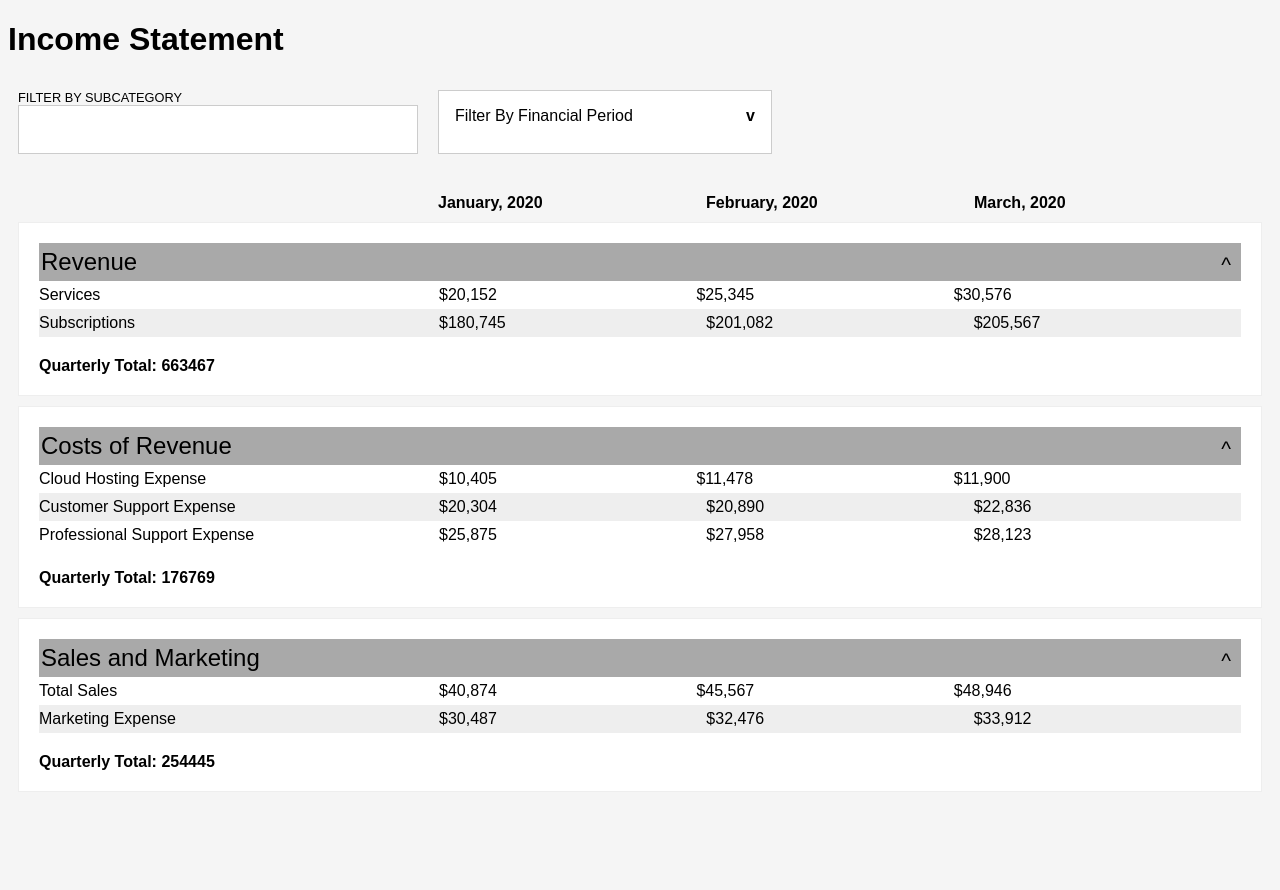
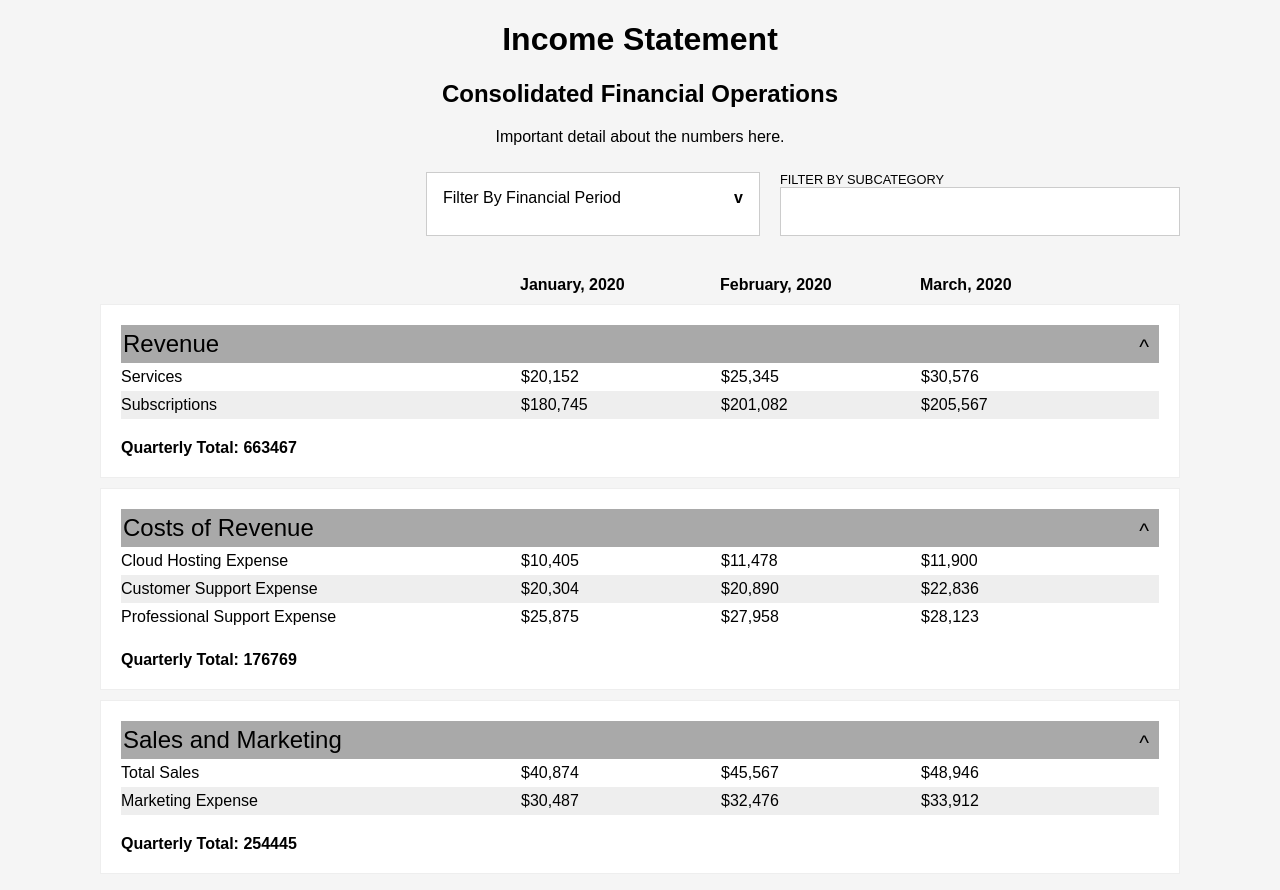
Before and after one commit to switzerb/IncomeStatementUI, a React (Create React App) app: page / in a window 1280 px wide. Shown: the top 890 px of the page. Before the commit the page ends 802 px from the top, so only its background shows below. Built offline with nearby package versions, Linux system fonts and the light colour scheme.

Commit message:
Finish the collapse behavior

```diff
--- a/src/App.js
+++ b/src/App.js
@@ -49,10 +49,14 @@ const App = () => {
         :
         <FilterContext.Provider value={filters}>
             <div className="App">
-                <h1>Income Statement</h1>
+                <div className="Header">
+                    <h1>Income Statement</h1>
+                    <h2>Consolidated Financial Operations</h2>
+                    <p>Important detail about the numbers here.</p>
+                </div>
                 <div className="Filters">
+                    <MonthSelect options={periods} onClick={handleSelect}/>
                     <CategoryFilter keyword={keyword} onChange={handleFilter}/>
-                    <MonthSelect options={periods} onClick={handleSelect}/>
                 </div>
                 <IncomeStatementTable data={data} headers={periods}/>
             </div>
--- a/src/IncomeStatementTable.css
+++ b/src/IncomeStatementTable.css
@@ -8,7 +8,7 @@
 }
 
 .TableHead-cell {
-    flex: 1;
+    flex: 0 0 200px;
     font-weight: bold;
 }
 
@@ -26,5 +26,5 @@
 }
 
 .Subcategory-value {
-    flex: 1;
+    flex: 0 0 200px;
 }
--- a/src/styles.css
+++ b/src/styles.css
@@ -4,6 +4,17 @@ body {
   background-color: whitesmoke;
 }
 
+.App {
+  width: 1100px;
+  min-width: 1100px;
+  margin: 20px auto;
+}
+
+.Header {
+  text-align: center;
+}
+
 .Filters {
   display: flex;
+  justify-content: flex-end;
 }
```
